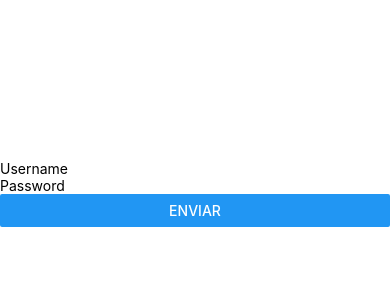
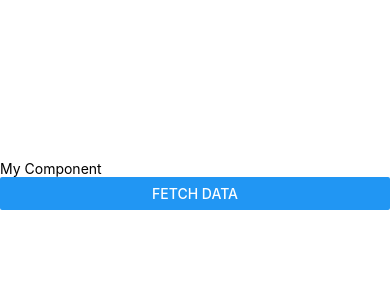
Before and after one commit to Thay-CR/customized-hooks, a React Native app: screen / in a window 390 px wide. Shown: the top 300 px of the page. Built offline with nearby package versions, Linux system fonts and the light colour scheme.

Commit message:
feature - useAsyncEffect

```diff
--- a/App.tsx
+++ b/App.tsx
@@ -1,8 +1,7 @@
-
-import { MyFormComponent } from "./Pages/Form";
+import { AsyncComponent } from "./Pages/Async";
 
 export default function App() {
   return (
-    <MyFormComponent />
+    <AsyncComponent />
   );
 }
--- /dev/null
+++ b/Pages/Async.tsx
@@ -0,0 +1,26 @@
+import React, { useState } from 'react';
+import { View, Text, Button } from 'react-native';
+import { useAsyncEffect } from '../hooks/asyncEffect/asyncEffect';
+
+export function AsyncComponent() {
+  const [data, setData] = useState<string>('');
+
+  const fetchData = async () => {
+    await new Promise<void>((resolve) =>
+      setTimeout(() => {
+        setData('oioioi2');
+        resolve();
+      }, 10000)
+    );
+    console.log('Data fetched');
+  };
+
+  useAsyncEffect(fetchData, []);
+
+  return (
+    <View style={{ top: 160 }}>
+      <Text>My Component {data}</Text>
+      <Button title="Fetch Data" onPress={fetchData} />
+    </View>
+  );
+}
--- /dev/null
+++ b/hooks/asyncEffect/asyncEffect.ts
@@ -0,0 +1,38 @@
+import { useEffect, useRef } from 'react';
+
+type AsyncEffectCallback = () => Promise<void>;
+
+export function useAsyncEffect(
+  asyncEffect: AsyncEffectCallback,
+  dependencies: any[] = [],
+): void {
+  const isMounted = useRef(true);
+
+  useEffect(() => {
+    isMounted.current = true;
+    return () => {
+      isMounted.current = false;
+    };
+  }, []);
+
+  useEffect(() => {
+    let canceled = false;
+    const handleAsyncEffect = async () => {
+      if (canceled) return;
+      try {
+        await asyncEffect();
+        if (!canceled) {
+          // Execute ações após o efeito assíncrono aqui, se necessário.
+        }
+      } catch (error) {
+        if (!canceled) {
+          // Lidar com erros aqui, se necessário.
+        }
+      }
+    };
+    handleAsyncEffect();
+    return () => {
+      canceled = true;
+    };
+  }, dependencies);
+}
```
